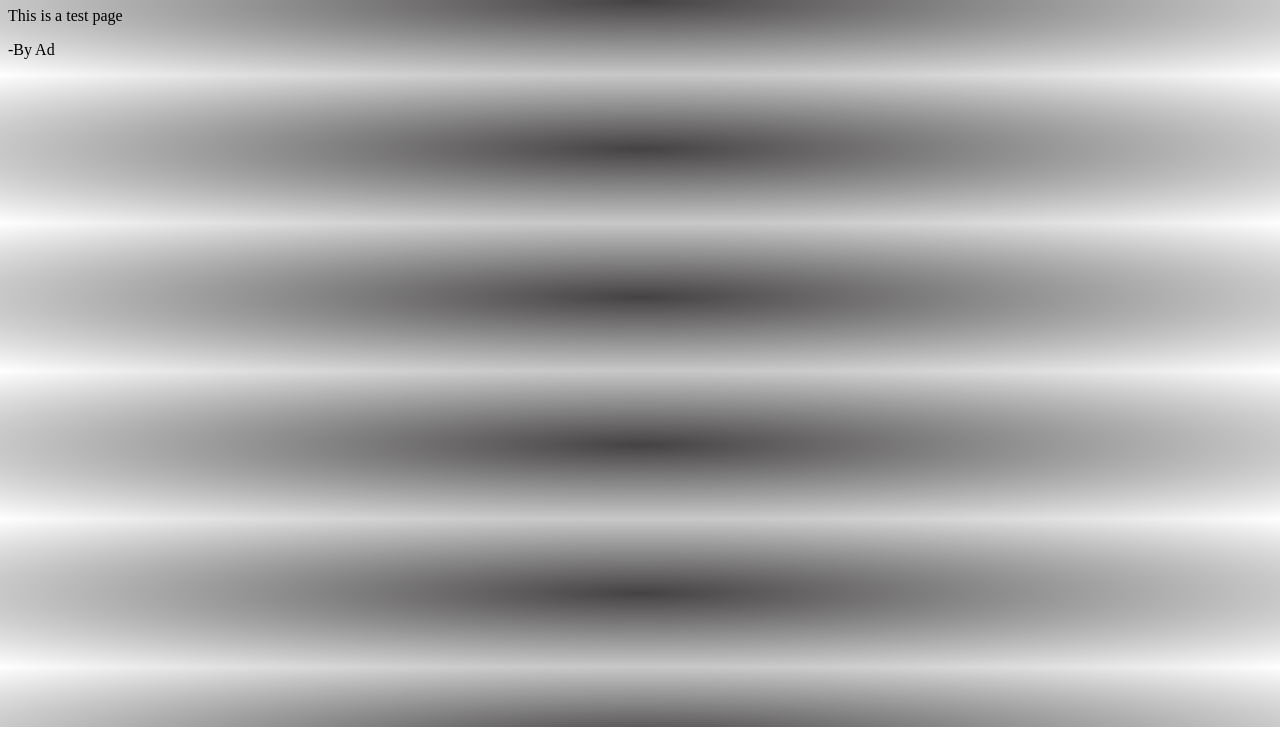
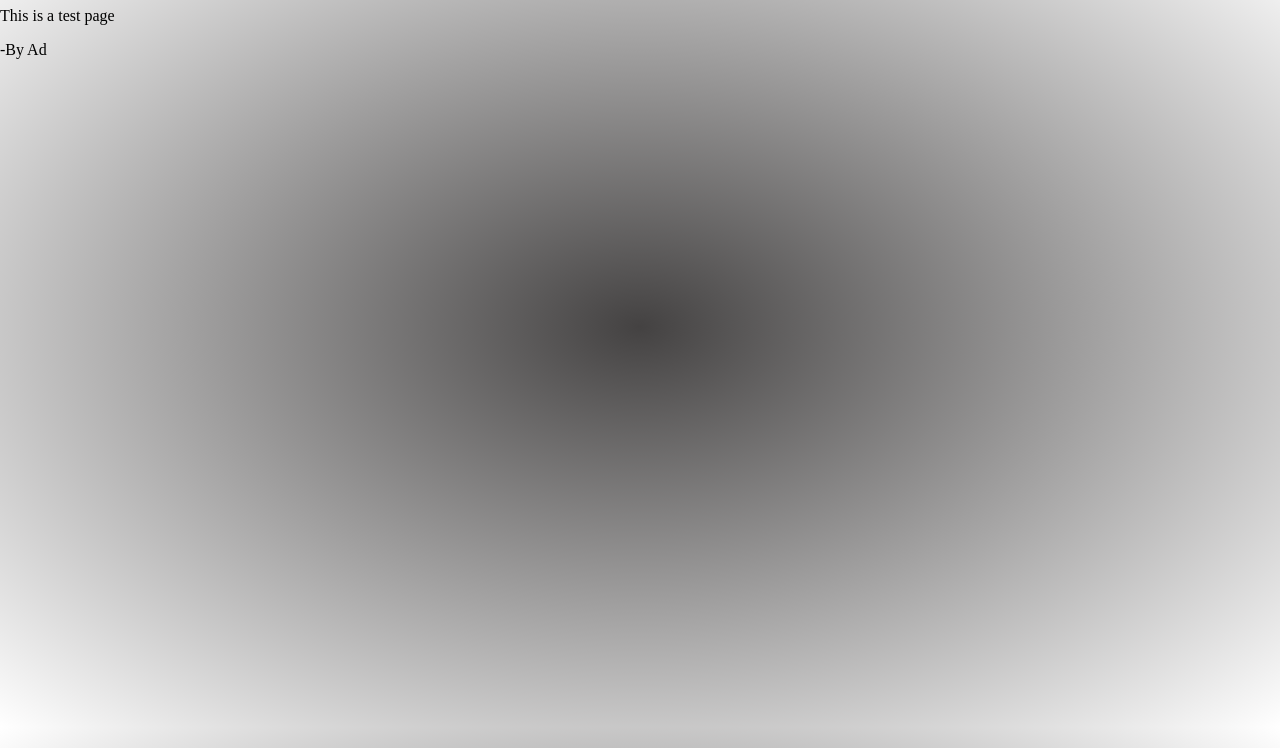
Before and after one commit to dino-the-programer/test-website, a plain HTML site: page index.html in a window 1280 px wide. Shown: the part 73-821 px from the top of the page. Before the commit the page ends 800 px from the top, so only its background shows below. Drawn offline with Linux system fonts and the light colour scheme.

Commit message:
update style.css
added new css

```diff
--- a/style.css
+++ b/style.css
@@ -1,5 +1,12 @@
+
+html {
+  height: 100%;
+}
+
 body {
-  width: 100%;
   height: 100%;
+  margin: 0;
+  background-repeat: no-repeat;
+  background-attachment: fixed;
   background : radial-gradient(rgb(68, 66, 66),white);
 }
```
